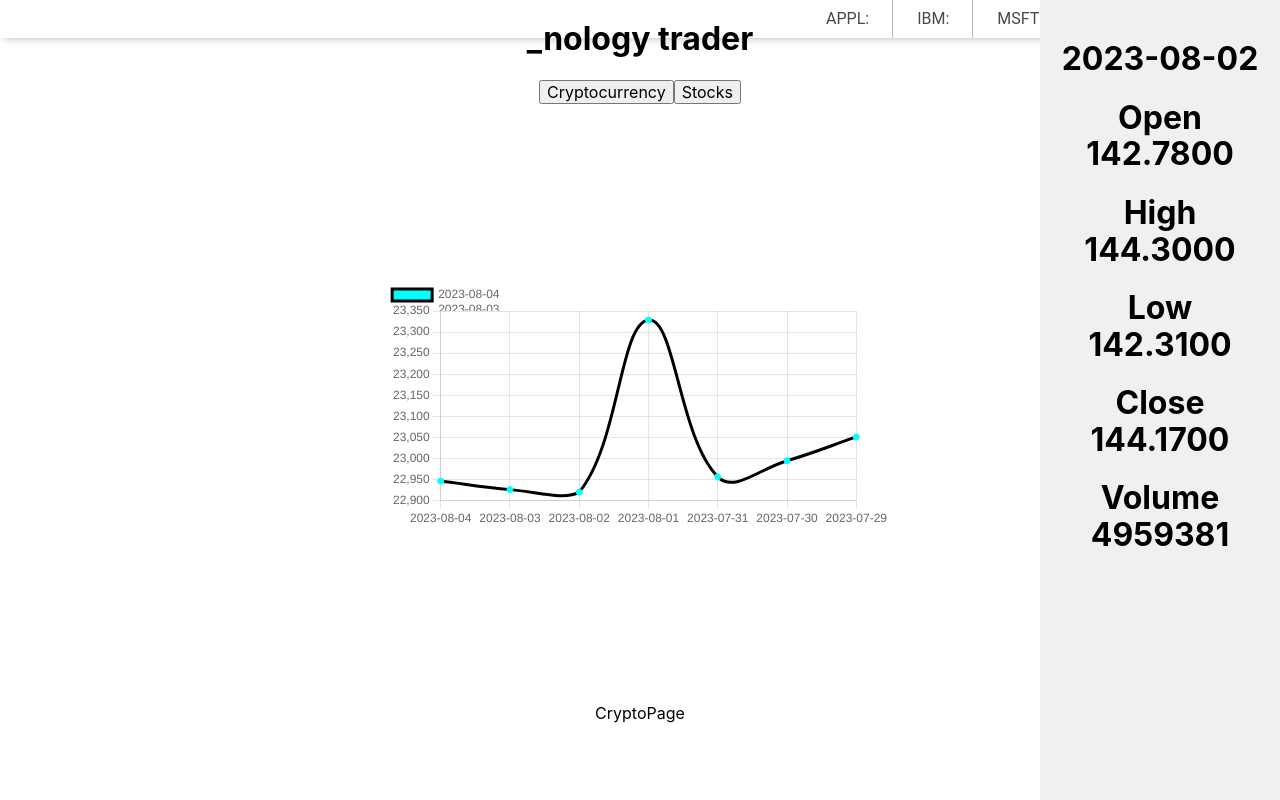
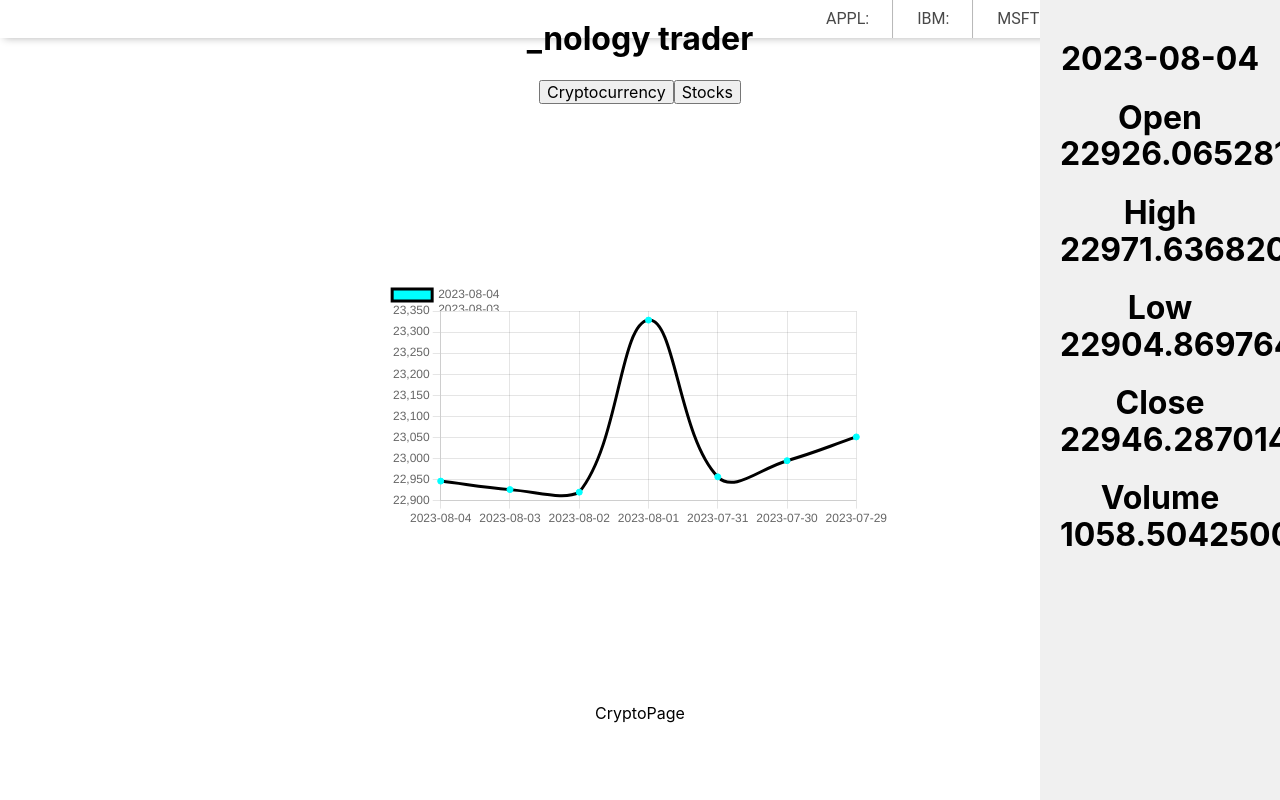
Before and after one commit to Alan-day/crypto-tracker, a React (Create React App) app: page /crypto in a window 1280 px wide. Built offline with nearby package versions, Linux system fonts and the light colour scheme.

Commit message:
sidebar adjusted

```diff
--- a/src/App.jsx
+++ b/src/App.jsx
@@ -6,7 +6,7 @@ import CryptoPage from "./pages/Cryptopage/CryptoPage";
 import Stockpage from "./pages/Stockpage/Stockpage";
 import StockData from "./StockData";
 import Navbar from "./Navbar/Navbar";
-import Sidebar from "./Sidebar/Sidebar";
+
 import data from "./data.json";
 import crypto from "./cryptoData.json";
 function App() {
@@ -65,7 +65,7 @@ function App() {
       ...values,
     }))
     .slice(0, 7);
-  console.log(cryptoTimeSeriesArray);
+
   const cryptoLabels = cryptoTimeSeriesArray.map((dataPoint) => dataPoint.date);
   const cryptoValues = cryptoTimeSeriesArray.map(
     (dataPoint) => dataPoint["4a. close (GBP)"]
@@ -153,7 +153,7 @@ function App() {
         <Navbar />
         <Pageswitch />
 
-        <Sidebar />
+
         <Routes>
           <Route path="/crypto" element={<CryptoPage data={cryptoApiData} />} />
           <Route path="/" element={<Stockpage data={apiData} />} />
--- a/src/Sidebar/Sidebar.jsx
+++ b/src/Sidebar/Sidebar.jsx
@@ -3,9 +3,7 @@ import { useEffect, useState } from "react";
 import data from "./../data.json";
 import "./Sidebar.scss";
 
-const Sidebar = () => {
-  const [stockData, setStockData] = useState(data);
-
+const Sidebar = ({ sidebarData, isStock }) => {
   //   const APIdata = async () => {
   //     const url = `https://www.alphavantage.co./query?function=TIME_SERIES_DAILY&symbol=IBM&apikey=demo`;
   //     const response = await fetch(url);
@@ -13,34 +11,10 @@ const Sidebar = () => {
   //     setStockData(stock);
   //   };
 
-  const timeSeriesArrayToday = Object.entries(data["Time Series (Daily)"])
-    .map(([date, values]) => ({
-      date,
-      ...values,
-    }))
-    .slice(0, 1);
-
-  const timeSeriesArray = Object.entries(data["Time Series (Daily)"])
-    .map(([date, values]) => ({
-      date,
-      ...values,
-    }))
-    .slice(0, 7);
-
-
-  //   const metaData = Object.entries(data["Meta Data"])
-  //     .map(([key, value]) => ({ key, value })) // Create an array of objects with key and value
-  //     .filter((item) => item.key === "2. Symbol") // Filter the array to get only the "Symbol" entry
-  //     .map((item) => ({
-  //       Symbol: item.value, // Extract the value (symbol) from the filtered item
-  //       data,
-  //     }))
-  //     .slice(0, 2);
-  //   console.log(metaData);
-
   return (
     <div className="sidebar-container">
-      {timeSeriesArrayToday.map((dataPoint) => (
+    {isStock ? (
+      sidebarData.map((dataPoint) => (
         <div key={dataPoint.date}>
           <h1>{dataPoint.date}</h1>
           <h1> Open {dataPoint["1. open"]}</h1>
@@ -49,9 +23,21 @@ const Sidebar = () => {
           <h1>Close {dataPoint["4. close"]}</h1>
           <h1>Volume {dataPoint["5. volume"]}</h1>
         </div>
-      ))}
-    </div>
-  );
+      ))
+    ) : (
+      sidebarData.map((dataPoint) => (
+        <div key={dataPoint.date}>
+          <h1>{dataPoint.date}</h1>
+          <h1> Open {dataPoint["1a. open (GBP)"]}</h1>
+          <h1> High {dataPoint["2a. high (GBP)"]}</h1>
+          <h1> Low {dataPoint["3a. low (GBP)"]}</h1>
+          <h1>Close {dataPoint["4a. close (GBP)"]}</h1>
+          <h1>Volume {dataPoint["5. volume"]}</h1>
+        </div>
+      ))
+    )}
+  </div>
+);
 };
 
 export default Sidebar;
--- a/src/pages/Cryptopage/Cryptopage.jsx
+++ b/src/pages/Cryptopage/Cryptopage.jsx
@@ -1,7 +1,11 @@
 import React from "react";
 import Graph from "../../Graph/Graph";
+import Sidebar from "../../Sidebar/Sidebar";
+import sidebarData from "./../../cryptoData.json";
 
 const CryptoPage = ({ data }) => {
+  const isStock = false;
+
   const dataset = {
     labels: data.cryptoLabels,
     datasets: [
@@ -16,11 +20,21 @@ const CryptoPage = ({ data }) => {
       },
     ],
   };
+  const timeSeriesArrayToday = Object.entries(
+    sidebarData["Time Series (Digital Currency Daily)"]
+  )
+    .map(([date, values]) => ({
+      date,
+      ...values,
+    }))
+    .slice(0, 1);
+
+  console.log(timeSeriesArrayToday);
 
   return (
     <>
       <Graph data={data} dataset={dataset} />
-
+      <Sidebar sidebarData={timeSeriesArrayToday} isStock={isStock} />
       <div>CryptoPage</div>
     </>
   );
--- a/src/pages/Stockpage/Stockpage.jsx
+++ b/src/pages/Stockpage/Stockpage.jsx
@@ -1,16 +1,12 @@
 import React from "react";
 import Graph from "../../Graph/Graph";
-import "./Stockpage.scss"
+import "./Stockpage.scss";
+import Sidebar from "./../../Sidebar/Sidebar";
+import sidebarData from "./../../data.json";
 
+const Stockpage = ({ data }) => {
 
-
-const Stockpage = ({data}) => {
-
-
-
-
-
-
+  const isStock = true;
   const dataset = {
     labels: data.labels,
     datasets: [
@@ -26,14 +22,22 @@ const Stockpage = ({data}) => {
     ],
   };
 
+  const timeSeriesArrayToday = Object.entries(
+    sidebarData["Time Series (Daily)"]
+  )
+    .map(([date, values]) => ({
+      date,
+      ...values,
+    }))
+    .slice(0, 1);
 
-
-  return <div>Stockpage
-
-
-
-  <Graph data={data} dataset={dataset} />;
-  </div>;
+  return (
+    <div>
+      Stockpage
+      <Sidebar sidebarData={timeSeriesArrayToday} isStock={isStock} />
+      <Graph data={data} dataset={dataset} />;
+    </div>
+  );
 };
 
 export default Stockpage;
```
